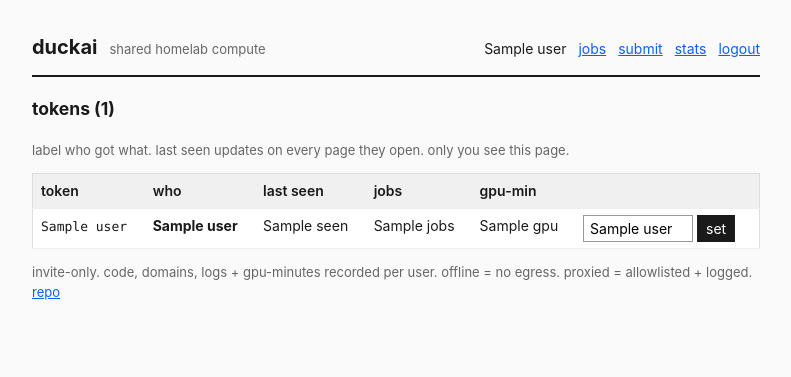
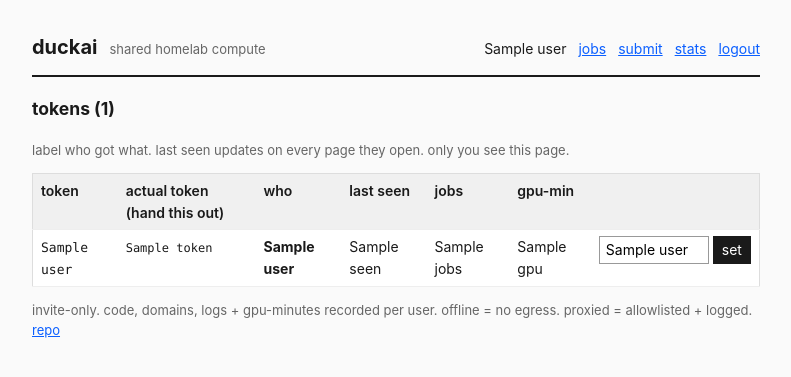
Before and after one commit to EwoudVV/duckai, a FastAPI app: template templates/admin.html in a window 1280 px wide. Shown: the top 377 px of the page, without its empty margins (244-1035 px from the left). Run offline with FastAPI, Linux system fonts and the light colour scheme; the template is opened without the code that fills it: most values are stand-ins (such as "Sample title", 1, 10 or a date in 2020).

Commit message:
persistent login cookie, full tokens on admin page

```diff
--- a/app/auth.py
+++ b/app/auth.py
@@ -17,6 +17,12 @@ def token_names():
     for entry in user_tokens():
         names.append(entry.split(":", 1)[0].strip() if ":" in entry else entry)
     return names
+
+def token_map():
+    m = {}
+    for entry in user_tokens():
+        m[entry.split(":", 1)[0].strip() if ":" in entry else entry] = entry
+    return m
 
 def extract_token(req: Request) -> str:
     auth = req.headers.get("authorization", "")
--- a/app/main.py
+++ b/app/main.py
@@ -8,7 +8,7 @@ from fastapi.staticfiles import StaticFiles
 from fastapi.templating import Jinja2Templates
 
 from . import db
-from .auth import require_user, token_names
+from .auth import require_user, token_names, token_map
 from .runner import start as runner_start, job_dir, run_job
 from .stats import gpu
 
@@ -22,8 +22,14 @@ async def track(req: Request, call_next):
     try:
         if not req.url.path.startswith("/static"):
             ident = require_user(req)
-            if ident and not ident["admin"]:
-                db.touch_user(ident["user"])
+            if ident:
+                if not ident["admin"]:
+                    db.touch_user(ident["user"])
+                # any valid visit (?token= link, header, form) refreshes the
+                # persistent cookie, so login survives reloads until logout
+                if req.cookies.get("duckai_token", "") != ident["token"]:
+                    resp.set_cookie("duckai_token", ident["token"], httponly=True,
+                                    samesite="lax", max_age=31536000, path="/")
     except Exception:
         pass
     return resp
@@ -55,7 +61,8 @@ def index(req: Request):
 @app.post("/login")
 def login(token: str = Form("")):
     r = RedirectResponse("/", status_code=303)
-    r.set_cookie("duckai_token", token.strip(), httponly=True, samesite="lax")
+    r.set_cookie("duckai_token", token.strip(), httponly=True, samesite="lax",
+                 max_age=31536000, path="/")
     return r
 
 @app.get("/logout")
@@ -168,12 +175,13 @@ def admin_page(req: Request):
         db.ensure_user(n)
     rows = {r["user"]: r for r in db.user_rows()}
     counts = db.job_counts()
+    tm = token_map()
     now = time.time()
     users = []
     for n in token_names():
         r = rows.get(n, {"label": "", "last_seen": 0, "gpu_minutes": 0, "jobs_run": 0})
         jc = counts.get(n, {})
-        users.append({"name": n, "label": r["label"], "seen": ago(r["last_seen"], now),
+        users.append({"name": n, "token": tm.get(n, ""), "label": r["label"], "seen": ago(r["last_seen"], now),
                       "gpu": r["gpu_minutes"], "runs": r["jobs_run"],
                       "jobs": sum(jc.values()), "detail": ", ".join(f"{k}:{v}" for k, v in sorted(jc.items())) or "-"})
     return templates.TemplateResponse(req, "admin.html", {"me": ident, "users": users})
--- a/templates/admin.html
+++ b/templates/admin.html
@@ -1,8 +1,8 @@
 {% extends "base.html" %}{% block t %}- admin{% endblock %}{% block b %}
 <h3>tokens ({{ users|length }})</h3>
 <p class="muted">label who got what. last seen updates on every page they open. only you see this page.</p>
-<table><tr><th>token</th><th>who</th><th>last seen</th><th>jobs</th><th>gpu-min</th><th></th></tr>
-{% for u in users %}<tr><td><code>{{ u.name }}</code></td>
+<table><tr><th>token</th><th>actual token (hand this out)</th><th>who</th><th>last seen</th><th>jobs</th><th>gpu-min</th><th></th></tr>
+{% for u in users %}<tr><td><code>{{ u.name }}</code></td><td><code style="font-size:12px">{{ u.token }}</code></td>
 <td>{% if u.label %}<b>{{ u.label }}</b>{% else %}<span class="muted">free</span>{% endif %}</td>
 <td>{{ u.seen }}</td><td title="{{ u.detail }}">{{ u.jobs }}</td><td>{{ u.gpu }}</td>
 <td><form method="post" action="/admin/label" style="display:flex;gap:4px"><input type="hidden" name="user" value="{{ u.name }}"><input name="label" value="{{ u.label }}" placeholder="name" style="width:110px;padding:2px 6px"><button style="padding:2px 8px">set</button></form></td></tr>{% endfor %}</table>
```
